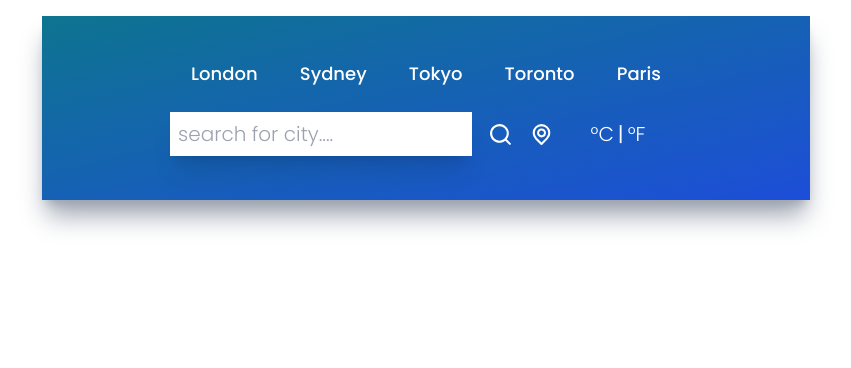
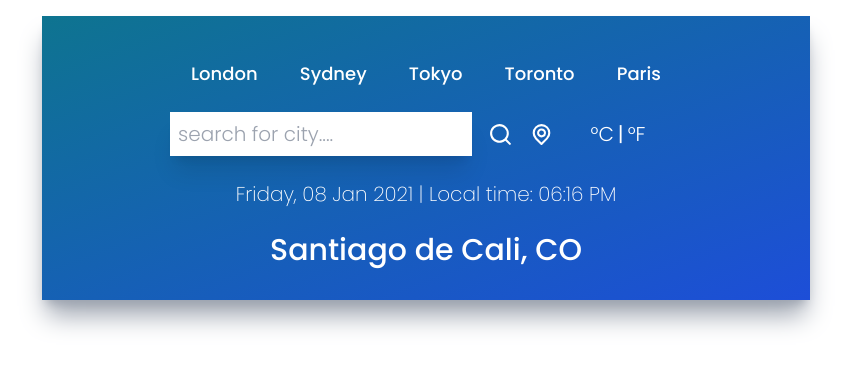
Before and after one commit to david-portilla/weather, a React (Create React App) app: page / in a window 1280 px wide. Shown: the top 368 px of the page, without its empty margins (214-1065 px from the left). Built offline with nearby package versions, Linux system fonts and the light colour scheme.

Commit message:
refactor Form, fethc component

```diff
--- a/src/App.js
+++ b/src/App.js
@@ -1,18 +1,54 @@
-import React, { useState } from "react";
+import React, { useState, useEffect } from "react";
 import TopButtons from "./components/TopButtons";
 import SearchForm from "./components/SearchForm";
 import TimeAndLocation from "./components/TimeAndLocation";
 import TemperatureAndDetails from "./components/TemperatureAndDetails";
 import Forecast from "./components/Forecast";
+// import { time } from "console";
+import { useFetch } from "./hooks/useFetch";
+import { formatWeather } from "./services/utils";
 
 function App() {
   const [city, setCity] = useState("");
   const [apiResult, setApiResult] = useState({});
 
+  const BASE_URL = "https://api.openweathermap.org/data/2.5/";
+  const API_KEY = process.env.REACT_APP_API_KEY;
+  const SEARCH_TYPE = {
+    weather: "weather?q=",
+    onecall: "onecall?",
+    forecast: "forecast?",
+  };
+
+  const { data, loading, error, requestData } = useFetch(
+    BASE_URL,
+    SEARCH_TYPE.weather,
+    city,
+    API_KEY
+  );
+
+  useEffect(() => {
+    if (data) {
+      // console.log(data);
+      // {cod: 429, message: 'Your account is temporary blocked due to exceeding…per subscription https://openweathermap.org/price'}
+      if (data.cod === "404") {
+        // setInputError(true);
+      } else {
+        setApiResult(formatWeather(data));
+        setCity("");
+      }
+    }
+
+    // eslint-disable-next-line react-hooks/exhaustive-deps
+  }, [data]);
+
   const {
+    timezone,
+    name,
+    dt,
+    country,
     lat,
     lon,
-    timezone,
     daily,
     hourly,
     temp,
@@ -20,9 +56,6 @@ function App() {
     temp_min,
     temp_max,
     humidity,
-    name,
-    dt,
-    country,
     sunrise,
     sunset,
     details,
@@ -37,22 +70,21 @@ function App() {
         <SearchForm
           city={city}
           setCity={setCity}
-          apiResult={apiResult}
           setApiResult={setApiResult}
+          loading={loading}
+          error={error}
+          requestData={requestData}
         />
 
-        {/* {apiResult && <code>{JSON.stringify(apiResult)}</code>} */}
-
-        {/* <TimeAndLocation
+        {!loading && (
+          <>
+            <TimeAndLocation
               dt={dt}
-          lat={lat}
-          lon={lon}
+              timezone={timezone}
               name={name}
-          timezone={timezone}
               country={country}
-          apiResult={apiResult}
-          setApiResult={setApiResult}
-        /> */}
+              loading={loading}
+            />
 
             {/* <TemperatureAndDetails
               details={details}
@@ -80,23 +112,9 @@ function App() {
               daily={daily}
               setApiResult={setApiResult}
             /> */}
+          </>
+        )}
       </div>
-      {/* <Header title="React Weather App" />
-      <UilReact />
-      <div className="contenedor-form">
-        <div className="container">
-          <div className="row">
-            <p>Type the city you would like to get the weather.</p>
-            <div className="col m6 s12">
-              <Form city={city} setCity={setCity} setQuery={setQuery} />
-            </div>
-            <div className="col m6 s12">
-              {error && <Error message="No result found for this city." />}
-              <Weather apiResult={apiResult} />
-            </div>
-          </div>
-        </div>
-      </div> */}
     </>
   );
 }
--- a/src/components/SearchForm.jsx
+++ b/src/components/SearchForm.jsx
@@ -1,16 +1,17 @@
 import React, { useState, useEffect } from "react";
 import * as Unicons from "@iconscout/react-unicons";
-import { useFetch } from "../hooks/useFetch";
-import { formatCurrentWeather } from "../services/utils";
 
-const SearchForm = ({ city, setCity, apiResult, lat, lon, setApiResult }) => {
-  // const URL = `https://api.openweathermap.org/data/2.5/weather?q=${city}&appid=${process.env.REACT_APP_API_KEY}&units=metric`;
-  const URL = `https://api.openweathermap.org/data/2.5/weather?q=${city}&appid=78a9f6240ca5a370f974612775448718&units=metric`;
-
+const SearchForm = ({
+  city,
+  setCity,
+  setApiResult,
+  loading,
+  error,
+  requestData,
+}) => {
   const [inputError, setInputError] = useState(false);
 
   const handleChange = (e) => setCity(e.target.value);
-  const { data, loading, error, handleRequest } = useFetch(URL);
 
   const handleSubmit = (e) => {
     console.log("submit city:", city);
@@ -22,24 +23,8 @@ const SearchForm = ({ city, setCity, apiResult, lat, lon, setApiResult }) => {
     }
 
     setInputError(false);
-    handleRequest();
+    requestData();
   };
-
-  useEffect(() => {
-    if (data) {
-      // console.log(data);
-      // {cod: 429, message: 'Your account is temporary blocked due to exceeding…per subscription https://openweathermap.org/price'}
-      if (data.cod === "404") {
-        setInputError(true);
-      } else {
-        console.log(data);
-        // setApiResult(formatCurrentWeather(data));
-      }
-      setCity("");
-    }
-
-    // eslint-disable-next-line react-hooks/exhaustive-deps
-  }, [data]);
 
   return (
     <>
--- a/src/components/TimeAndLocation.jsx
+++ b/src/components/TimeAndLocation.jsx
@@ -1,37 +1,20 @@
-import React, { useEffect } from "react";
-import { useFetch } from "../hooks/useFetch";
+import React from "react";
 import { formatToLocalTime } from "../services/utils";
 import { DateTime } from "luxon";
-import { formatForecastWeather } from "../services/utils";
 
 const TimeAndLocation = ({
   dt,
-  lat,
-  lon,
   timezone,
   name = "Santiago de Cali",
   country = "CO",
-  apiResult,
-  setApiResult,
+  loading = false,
 }) => {
-  const URL = `https://api.openweathermap.org/data/2.5/onecall?lat=${lat}&lon=${lon}&exclude=minutely,alerts&appid=${process.env.REACT_APP_API_KEY}&units=metric`;
-
   const now = DateTime.now();
-  const { data, loading, handleRequest, handleCancelRequest } = useFetch(URL);
-
-  // useEffect(() => {
-  //   if (lat && lon) {
-  //     handleRequest();
-  //     data && setApiResult({ ...apiResult, ...formatForecastWeather(data) });
-  //   }
-  //   return () => handleCancelRequest;
-  //   // eslint-disable-next-line react-hooks/exhaustive-deps
-  // }, [lat, lon, data]);
 
   return (
     <>
       <div className="flex items-center justify-center my-6">
-        {now && dt === undefined && !loading && (
+        {now && dt === undefined && (
           <p className="text-white text-xl font-extralight">
             {now
               .toFormat("cccc, dd LLL yyyy' | Local time: 'hh:mm a")
@@ -39,20 +22,18 @@ const TimeAndLocation = ({
           </p>
         )}
 
-        {timezone && !loading && (
+        {dt && (
           <p className="text-white text-xl font-extralight">
             {formatToLocalTime(dt, timezone)}
           </p>
         )}
       </div>
 
-      {!loading && (
-        <div className="flex items-center justify-center my-3">
-          <p className="text-white text-3xl font-medium">
-            {name}, {country}
-          </p>
-        </div>
-      )}
+      <div className="flex items-center justify-center my-3">
+        <p className="text-white text-3xl font-medium">
+          {name}, {country}
+        </p>
+      </div>
     </>
   );
 };
--- a/src/hooks/useFetch.js
+++ b/src/hooks/useFetch.js
@@ -1,24 +1,40 @@
 import { useState, useEffect } from "react";
 
-export const useFetch = (url) => {
+export const useFetch = (url, searchType, city, apikey, units = "metric") => {
   const [query, setQuery] = useState(false);
   const [data, setData] = useState(null);
   const [loading, setLoading] = useState(false);
   const [error, setError] = useState(null);
+
   const abortController = new AbortController();
+  const requestController = { signal: abortController.signal };
+
+  const cityURL = `${url}${searchType}${city}&appid=${apikey}&units=${units}`;
 
   const fetchData = async function () {
     try {
       setLoading(true);
-      const resquest = await fetch(url, { signal: abortController.signal });
-      const response = await resquest.json();
-      setData(response);
+      const cityResquest = await fetch(cityURL, requestController);
+      const cityResponse = await cityResquest.json();
+
+      const {
+        coord: { lat, lon },
+      } = cityResponse;
+
+      const forecastRequest = await fetch(
+        `${url}onecall?lat=${lat}&lon=${lon}&exclude=minutely,alerts&appid=${apikey}&units=${units}`,
+        requestController
+      );
+
+      const forecastResponse = await forecastRequest.json();
+      setData({ ...cityResponse, ...forecastResponse });
     } catch (error) {
       setError(error);
       throw error;
     } finally {
       setLoading(false);
       setQuery(false);
+      setError(false);
     }
   };
 
@@ -31,9 +47,9 @@ export const useFetch = (url) => {
     // eslint-disable-next-line react-hooks/exhaustive-deps
   }, [query]);
 
-  const handleRequest = () => {
+  const requestData = () => {
     return setQuery(true);
   };
 
-  return { data, loading, error, handleRequest };
+  return { data, loading, error, requestData };
 };
--- a/src/services/utils.js
+++ b/src/services/utils.js
@@ -8,7 +8,7 @@ export const formatToLocalTime = (
   return DateTime.fromSeconds(secs).setZone(zone).toFormat(format).toString();
 };
 
-export const formatCurrentWeather = (data) => {
+export const formatWeather = (data) => {
   const {
     coord: { lat, lon },
     main: { temp, feels_like, temp_min, temp_max, humidity },
@@ -20,6 +20,24 @@ export const formatCurrentWeather = (data) => {
   } = data;
 
   const { main: details, icon } = weather[0];
+
+  let { timezone, daily, hourly } = data;
+
+  daily = daily.slice(1, 6).map((d) => {
+    return {
+      title: formatToLocalTime(d.dt, timezone, "ccc"),
+      temp: d.temp.day,
+      icon: d.weather[0].icon,
+    };
+  });
+
+  hourly = hourly.slice(1, 6).map((d) => {
+    return {
+      title: formatToLocalTime(d.dt, timezone, "hh:mm a"),
+      temp: d.temp,
+      icon: d.weather[0].icon,
+    };
+  });
 
   return {
     lat,
@@ -37,26 +55,8 @@ export const formatCurrentWeather = (data) => {
     details,
     icon,
     speed,
+    timezone,
+    daily,
+    hourly,
   };
 };
-
-export const formatForecastWeather = (data) => {
-  let { timezone, daily, hourly } = data;
-  daily = daily.slice(1, 6).map((d) => {
-    return {
-      title: formatToLocalTime(d.dt, timezone, "ccc"),
-      temp: d.temp.day,
-      icon: d.weather[0].icon,
-    };
-  });
-
-  hourly = hourly.slice(1, 6).map((d) => {
-    return {
-      title: formatToLocalTime(d.dt, timezone, "hh:mm a"),
-      temp: d.temp,
-      icon: d.weather[0].icon,
-    };
-  });
-
-  return { timezone, daily, hourly };
-};
```
Lines whose indentation alone changed are shown as unchanged.
